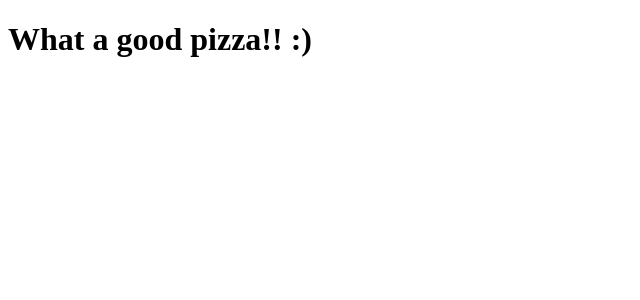
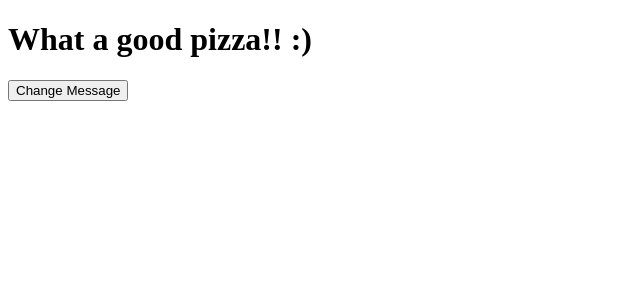
Before and after one commit to jlcarrascof/vsc-options-api-2019, a Vue app in the folder class4/: page / in a window 1280 px wide. Shown: the top 300 px of the page, without its empty margins (0-640 px from the left). Built offline with nearby package versions, Linux system fonts and the light colour scheme.

Commit message:
Wrap message display in a div and add a button in ChildComponent.vue

```diff
--- a/class4/src/components/ChildComponent.vue
+++ b/class4/src/components/ChildComponent.vue
@@ -1,5 +1,8 @@
 <template>
-    <h1>{{ newMessage }}</h1>
+    <div>
+        <h1>{{ newMessage }}</h1>
+        <button>Change Message</button>
+    </div>
 </template>
 
 <script>
```
